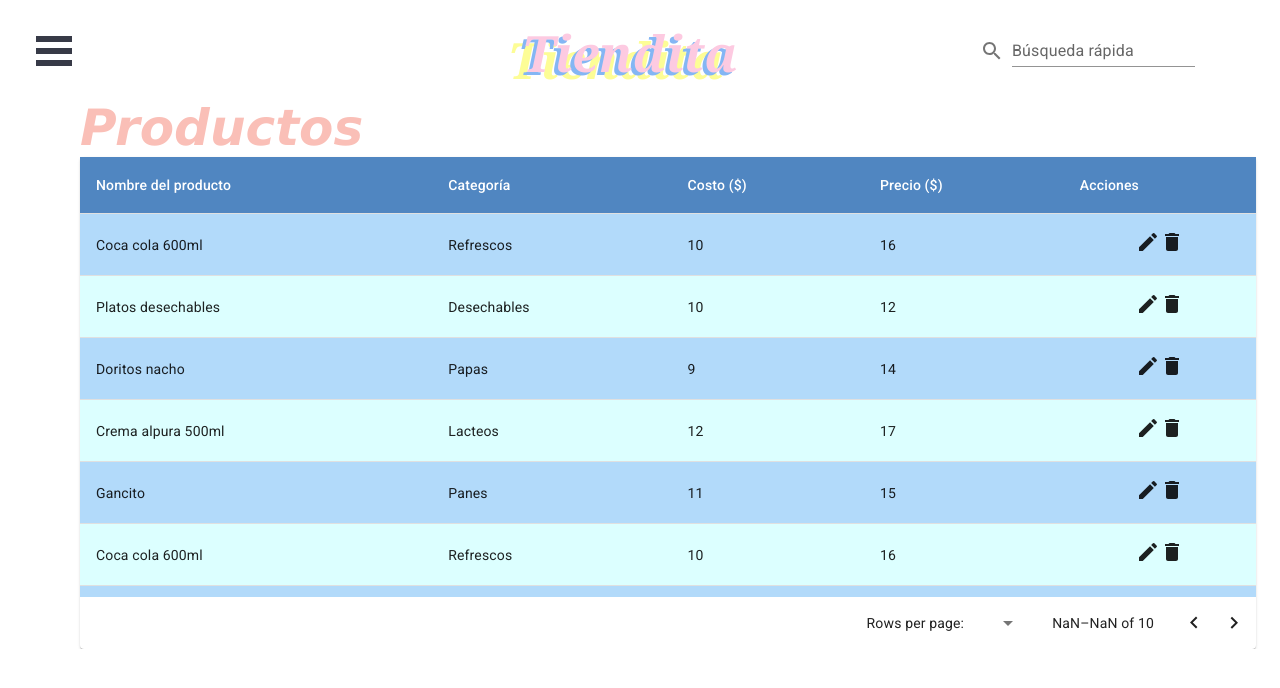
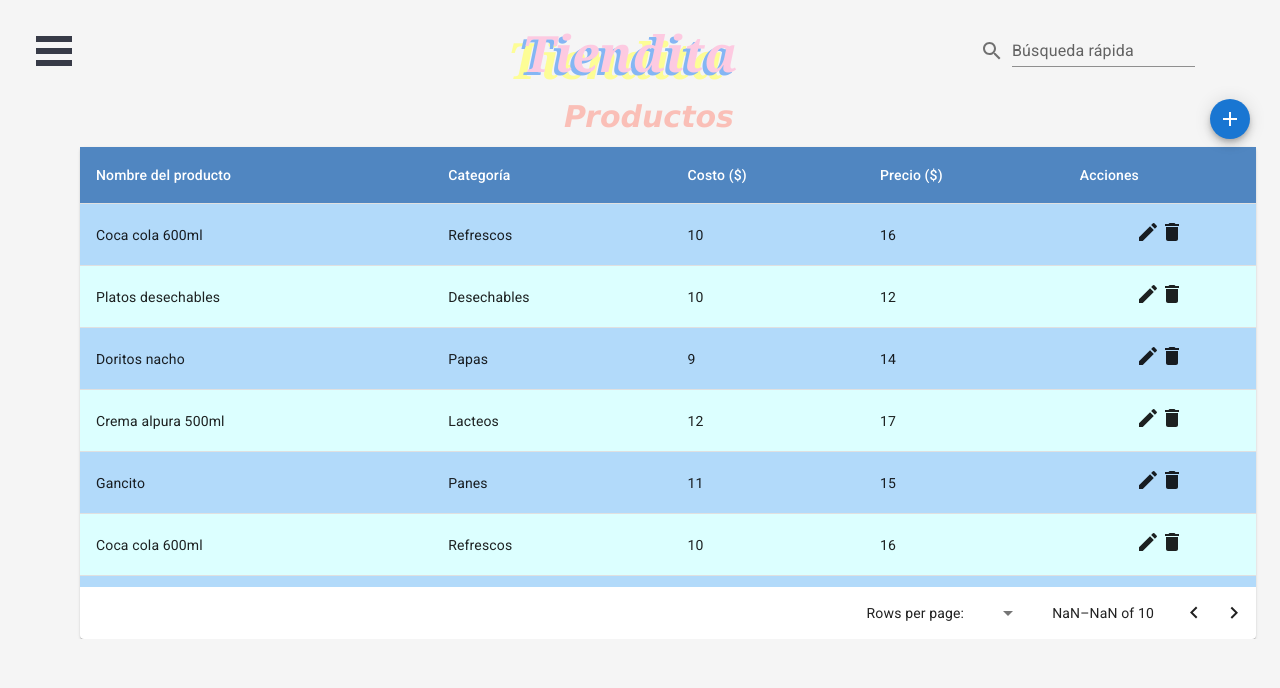
Before and after one commit to cofy43/front-tiendita, a React (Create React App) app: page / in a window 1280 px wide. Shown: the top 688 px of the page. Built offline with nearby package versions, Linux system fonts and the light colour scheme.

Commit message:
modulo prodictos

```diff
--- a/src/components/productos/Productos.js
+++ b/src/components/productos/Productos.js
@@ -8,15 +8,45 @@ import TableContainer from "@mui/material/TableContainer";
 import TableHead from "@mui/material/TableHead";
 import TableRow from "@mui/material/TableRow";
 import Paper from "@mui/material/Paper";
-import TablePagination from '@mui/material/TablePagination';
+import TablePagination from "@mui/material/TablePagination";
+import Fab from "@mui/material/Fab";
+import Box from "@mui/material/Box";
+import Grid from "@mui/material/Grid";
+import Typography from '@mui/material/Typography';
+import Modal from '@mui/material/Modal';
+import { useTheme } from '@mui/material/styles';
+import useMediaQuery from '@mui/material/useMediaQuery';
 
+import AddIcon from "@mui/icons-material/Add";
 import EditIcon from "@mui/icons-material/Edit";
 import DeleteIcon from "@mui/icons-material/Delete";
 
+
+
+const style = {
+  position: 'absolute',
+  top: '50%',
+  left: '50%',
+  transform: 'translate(-50%, -50%)',
+  widht: '500px',
+  bgcolor: 'background.paper',
+  border: '2px solid #000',
+  boxShadow: 24,
+  p: 4,
+};
+
 function Productos() {
+
+  const theme = useTheme();
+  const breakpoint = useMediaQuery(theme.breakpoints.down("sm"));
+
+  const [open, setOpen] = React.useState(false);
+  const handleOpen = () => setOpen(true);
+  const handleClose = () => setOpen(false);
+
   const StyledTableCell = styled(TableCell)(({ theme }) => ({
     [`&.${tableCellClasses.head}`]: {
-      backgroundColor: '#5086c1',
+      backgroundColor: "#5086c1",
       color: theme.palette.common.white,
     },
     [`&.${tableCellClasses.body}`]: {
@@ -26,11 +56,11 @@ function Productos() {
 
   const StyledTableRow = styled(TableRow)(({ theme }) => ({
     "&:nth-of-type(odd)": {
-      backgroundColor: '#b2dafa',
+      backgroundColor: "#b2dafa",
     },
     "&:nth-of-type(even)": {
-        backgroundColor: '#dcffff',
-      },
+      backgroundColor: "#dcffff",
+    },
     // hide last border
     "&:last-child td, &:last-child th": {
       border: 0,
@@ -56,7 +86,21 @@ function Productos() {
 
   return (
     <div style={{ marginRight: "1.5rem" }}>
-      <h1 className="subTitle">Productos</h1>
+      <Box sx={{ "& > :not(style)": { m: 1 } }}>
+        <Grid container spacing={2} direction={"col"}>
+          <h1 className="subTitle">Productos</h1>
+          <Fab
+            size="small"
+            color="primary"
+            aria-label="add"
+            style={{ marginRight: "calc(30px)" }}
+            onClick={handleOpen}
+          >
+            <AddIcon />
+          </Fab>
+        </Grid>
+      </Box>
+
       <Paper sx={{ width: "100%" }}>
         <TableContainer sx={{ maxHeight: 440 }}>
           <Table stickyHeader sx={{ minWidth: 100 }} aria-label="sticky table">
@@ -97,6 +141,22 @@ function Productos() {
           //onRowsPerPageChange={handleChangeRowsPerPage}
         />
       </Paper>
+
+      <Modal
+        open={open}
+        onClose={handleClose}
+        aria-labelledby="modal-modal-title"
+        aria-describedby="modal-modal-description"
+      >
+        <Box sx={breakpoint ? {...style, width: 'calc(75%)' }: style}>
+          <Typography id="modal-modal-title" variant="h6" component="h2">
+            Agregar un producto
+          </Typography>
+          <Typography id="modal-modal-description" sx={{ mt: 2 }}>
+            Duis mollis, est non commodo luctus, nisi erat porttitor ligula.
+          </Typography>
+        </Box>
+      </Modal>
     </div>
   );
 }
--- a/src/index.css
+++ b/src/index.css
@@ -7,6 +7,7 @@ body {
   height: 100%;
   width: 100%;
   margin: 0px;
+  background-color: whitesmoke;
 }
 
 div#root {
--- a/src/layouts/main.css
+++ b/src/layouts/main.css
@@ -34,5 +34,5 @@ nav {
     color: #fabfb7;
     margin: 0 auto;
     text-align: left;
-    font: italic bold 50px Verdana;
+    font: italic bold 30px Verdana;
 }
```
